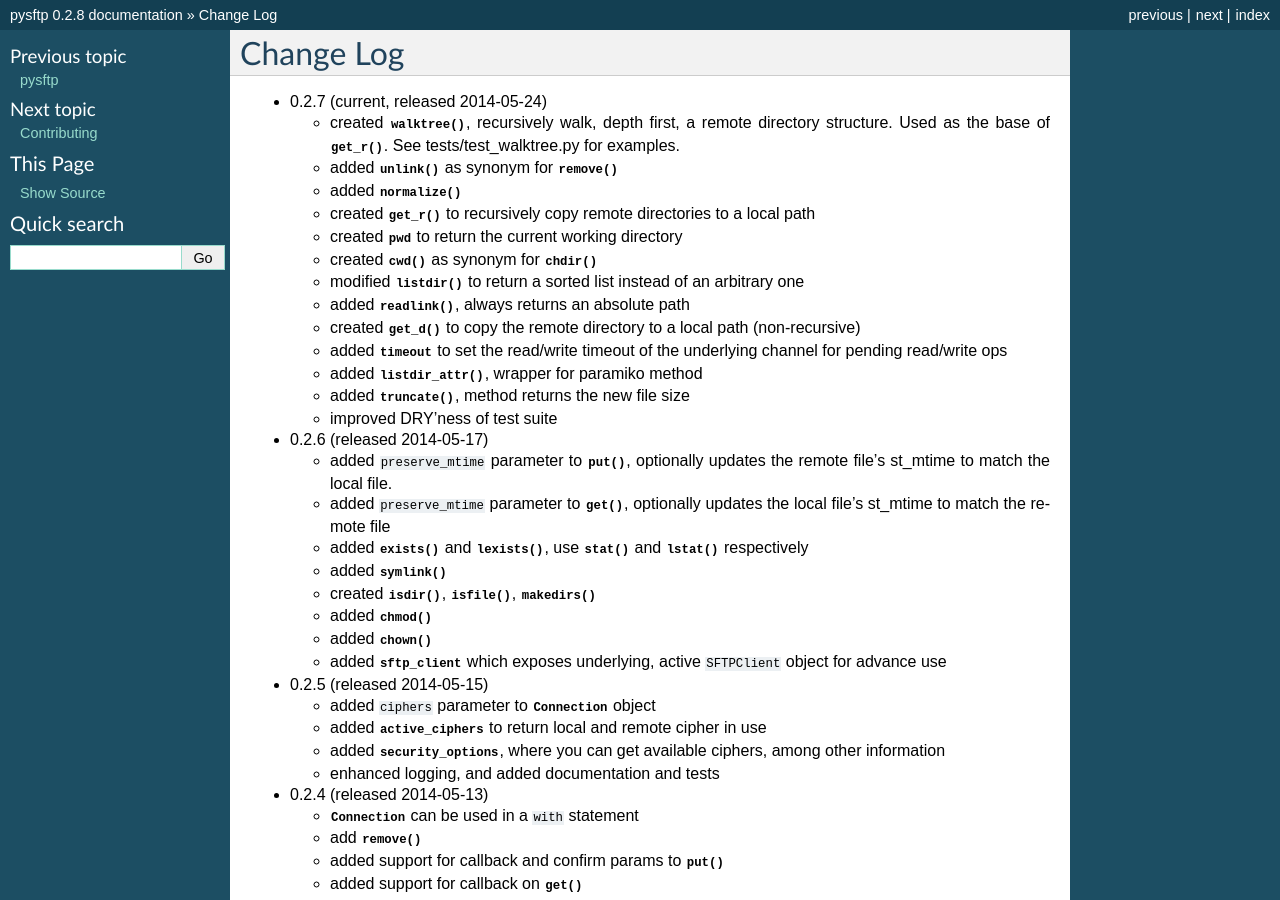
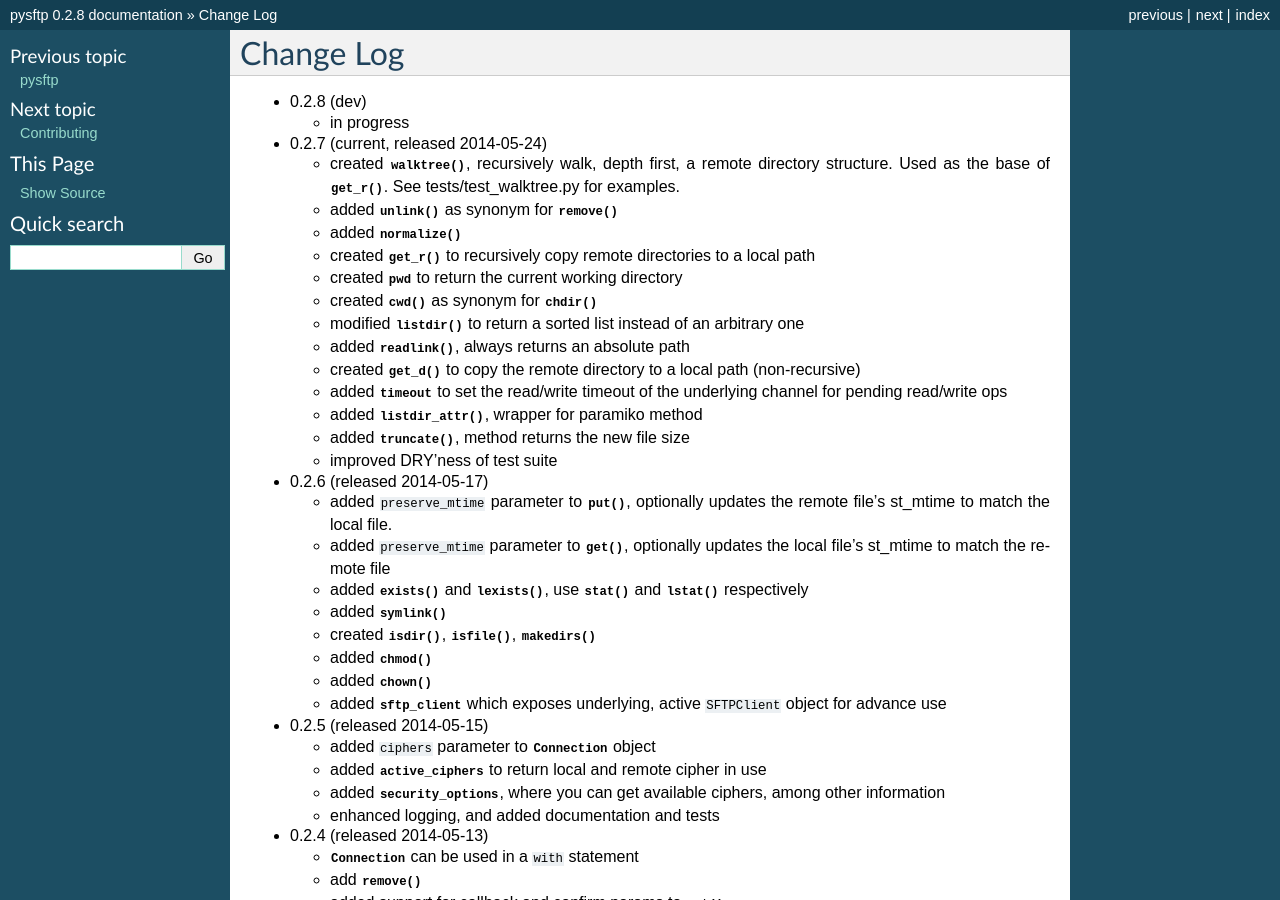
Before and after one commit to sailfish009/pysftp, a Sphinx documentation site: the page built from docs/changes.rst, in a window 1280 px wide and 900 px high. Built offline with Sphinx 7.4.7, drawn with Linux system fonts in a browser that asks for light colours.

Commit message:
updated change log to reflect 0.2.8 dev work

```diff
--- a/docs/changes.rst
+++ b/docs/changes.rst
@@ -1,5 +1,10 @@
 Change Log
 ----------
+
+
+* 0.2.8 (dev)
+
+  * in progress
 
 
 * 0.2.7 (current, released 2014-05-24)
```
